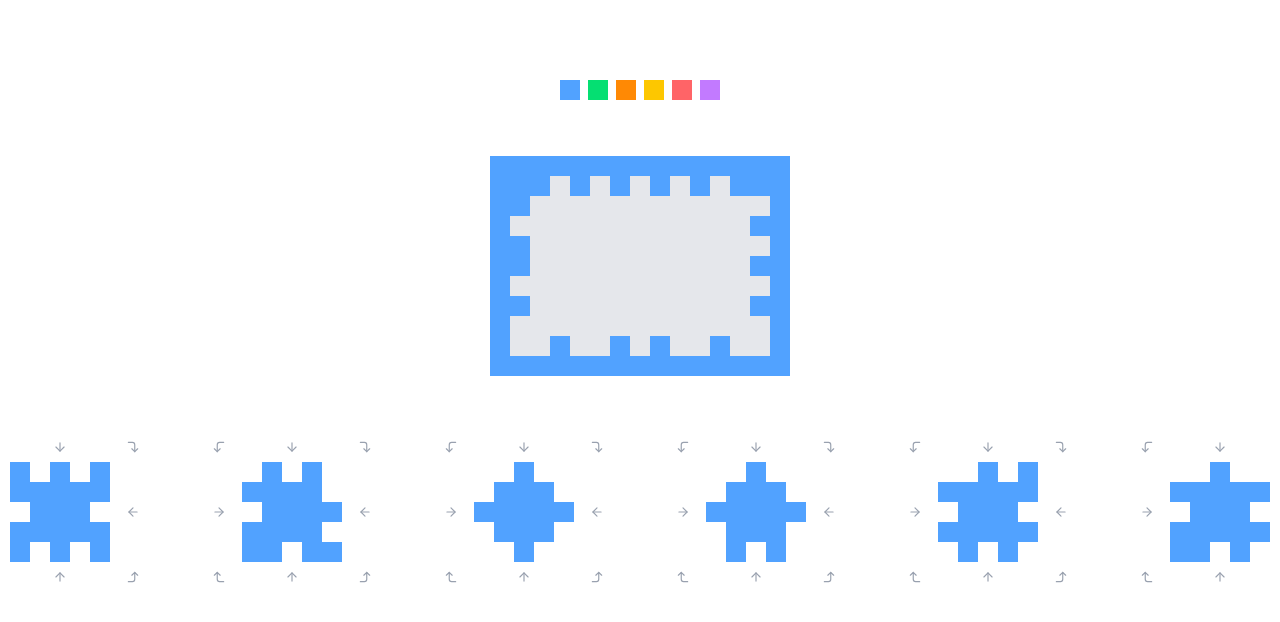
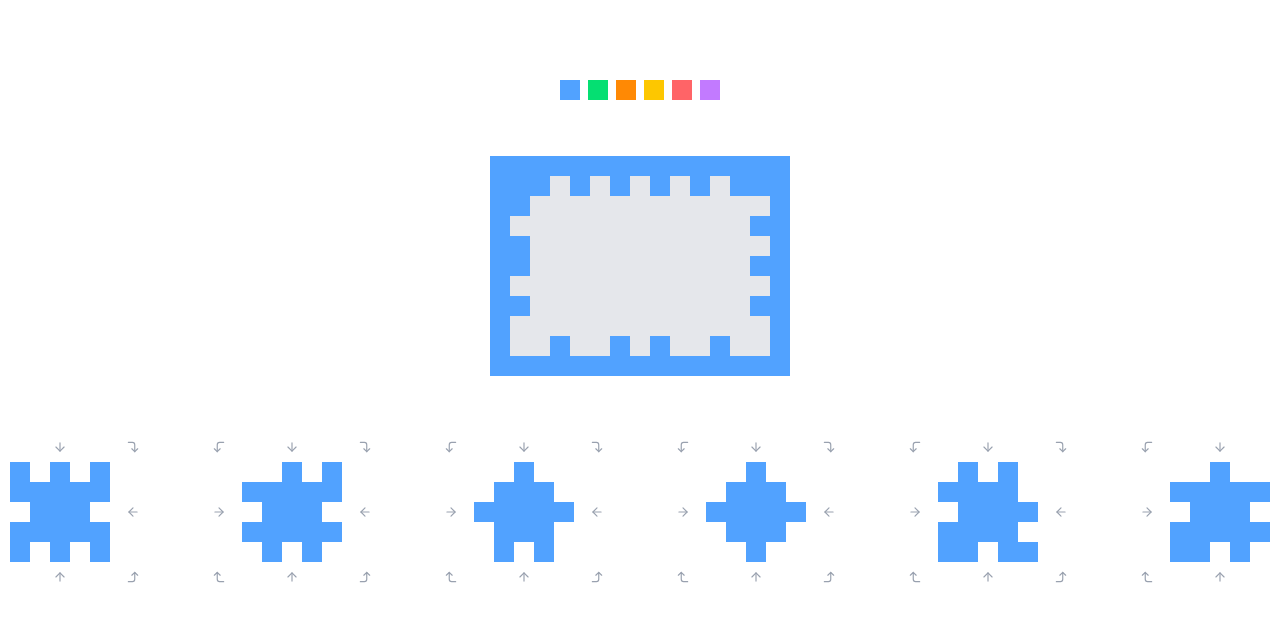
Before and after one commit to willemverbuyst/happy-cube-puzzle, a React (Vite) app: page / in a window 1280 px wide. Shown: the top 622 px of the page. Built offline with nearby package versions, Linux system fonts and the light colour scheme.

Commit message:
Shuffle puzzle pieces

```diff
--- a/src/components/Piece.tsx
+++ b/src/components/Piece.tsx
@@ -15,7 +15,7 @@
   flipVertical,
   rotateLeft,
   rotateRight,
-} from "../utils/rotate";
+} from "../lib/rotate";
 
 export default function Piece({
   color,
--- a/src/components/Puzzle.tsx
+++ b/src/components/Puzzle.tsx
@@ -1,9 +1,16 @@
 import clsx from "clsx";
+import { useMemo } from "react";
+import { shuffleArray } from "../lib/shuffle";
+import { nestedArrayToUint8 } from "../lib/toUint8";
 import type { PuzzleConfig } from "../types";
-import { nestedArrayToUint8 } from "../utils/toUint8";
 import Piece from "./Piece";
 
 export function Puzzle({ puzzleConfig }: { puzzleConfig: PuzzleConfig }) {
+  const shuffledPieces = useMemo(
+    () => shuffleArray(puzzleConfig.pieces),
+    [puzzleConfig.pieces],
+  );
+
   const frame = nestedArrayToUint8({
     pattern: puzzleConfig.frame,
     rows: puzzleConfig.puzzleRows,
@@ -39,7 +46,7 @@
         )}
       </div>
       <div className="flex gap-14">
-        {puzzleConfig.pieces.map((piece, index) => (
+        {shuffledPieces.map((piece, index) => (
           <Piece
             key={`${puzzleConfig.color}-${index}`}
             color={puzzleConfig.color}
--- /dev/null
+++ b/src/lib/shuffle.ts
@@ -0,0 +1,8 @@
+export function shuffleArray<T>(array: T[]): T[] {
+  const shuffled = [...array];
+  for (let i = shuffled.length - 1; i > 0; i--) {
+    const j = Math.floor(Math.random() * (i + 1));
+    [shuffled[i], shuffled[j]] = [shuffled[j], shuffled[i]];
+  }
+  return shuffled;
+}
```
Also changed, not shown: src/lib/rotate.ts (renamed from src/utils/rotate.ts), src/lib/toUint8.ts (renamed from src/utils/toUint8.ts).
